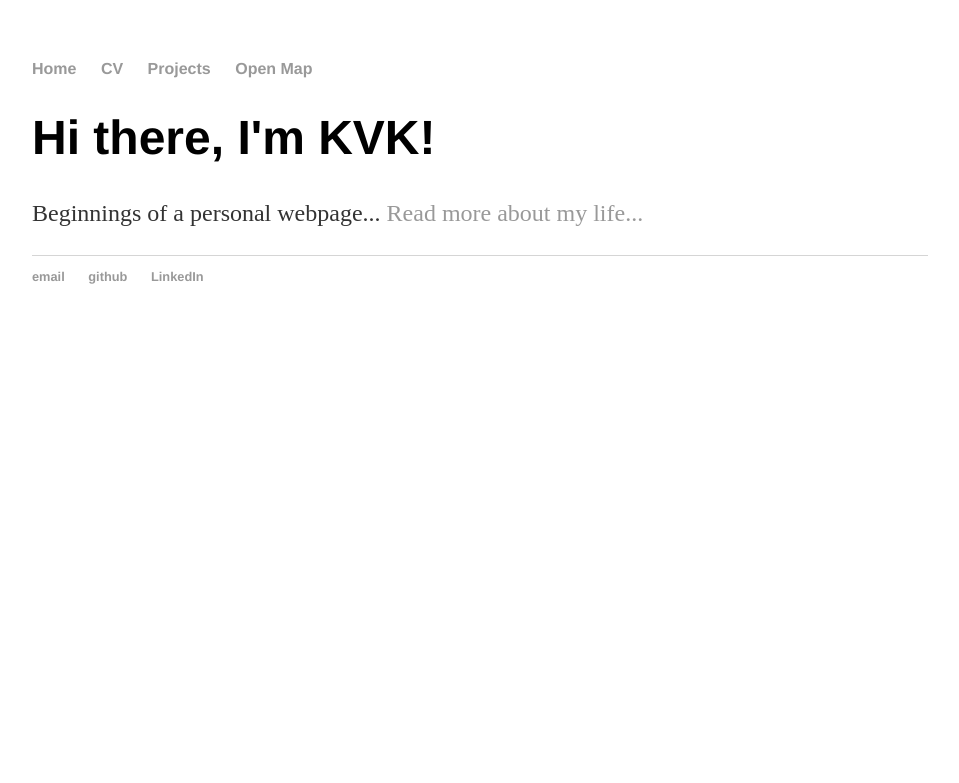
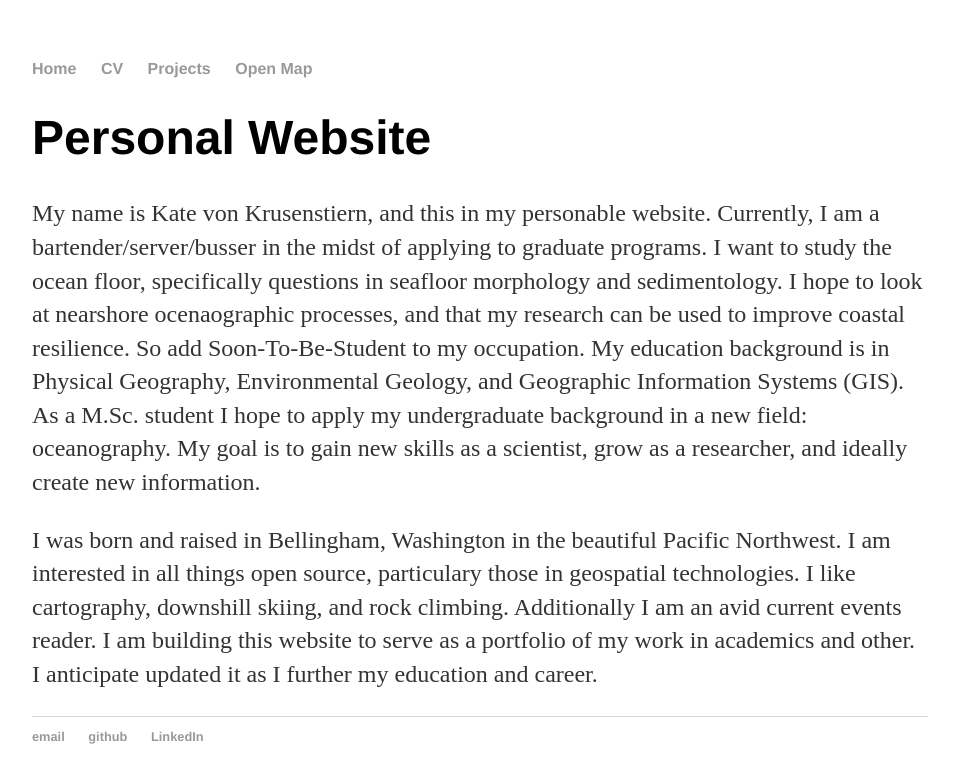
Before and after one commit to maptheabyss/kvonkrusenstiern.github.io, a Jekyll site: the page built from index.html, in a window 1280 px wide. Shown: the top 783 px of the page, without its empty margins (160-1119 px from the left). Built offline with Jekyll 4.4.1, drawn with Linux system fonts in a browser that asks for light colours.

Commit message:
Update index.html
Update content on home page

```diff
--- a/index.html
+++ b/index.html
@@ -1,8 +1,18 @@
 ---
 layout: default
-title: kvk - learning github, jekyl, and webpage building
+title: kvonkrusenstiern
 ---
 <div class="blurb">
-	<h1>Hi there, I'm KVK!</h1>
-	<p>Beginnings of a personal webpage... <a href="/about">Read more about my life...</a></p>
+	<h1>Personal Website</h1>
+	<p>My name is Kate von Krusenstiern, and this in my personable website. Currently, I am a bartender/server/busser in
+	the midst of applying to graduate programs. I want to study the ocean floor, specifically questions in seafloor morphology
+	and sedimentology. I hope to look at nearshore ocenaographic processes, and that my research can be used to improve coastal
+	resilience. So add Soon-To-Be-Student to my occupation. My education background is in Physical Geography, Environmental
+	Geology, and Geographic Information Systems (GIS). As a M.Sc. student I hope to apply my undergraduate background in a
+	new field: oceanography. My goal is to gain new skills as a scientist, grow as a researcher, and ideally create new information.</p>
+
+	<p>I was born and raised in Bellingham, Washington in the beautiful Pacific Northwest. I am interested in all things open source,
+	particulary those in geospatial technologies. I like cartography, downshill skiing, and rock climbing. Additionally I am an avid current events
+	reader. I am building this website to serve as a portfolio of my work in academics and other. I anticipate updated it as I
+	further my education and career.</p>
 </div><!-- /.blurb -->
```
